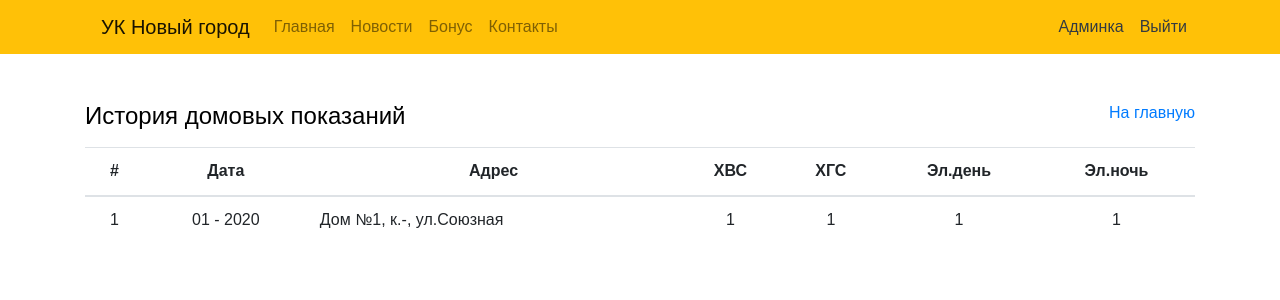
After one commit to halexx7/DJ_uk_newcity, a Django app: page /person/manager/house_history/ in a window 1280 px wide. The commit adds this page. Shown: the top 300 px of the page. Run offline with Django 3.2, Linux system fonts and the light colour scheme; a user stored in the database is signed in; data comes from the database, SQL or seed files in the repository; tables that the repository leaves empty hold one stand-in row (values such as "Sample post"); parts of the project's set-up code (start-up, migrations or seed data) failed here and were passed over; some libraries are stand-ins or nearby versions.

Commit message:
LK. Archive house current and list history page

```diff
--- a/authnapp/templates/authnapp/login.html
+++ b/authnapp/templates/authnapp/login.html
@@ -17,11 +17,9 @@
                 {% endif %}
                 {{ login_form.as_p }}
                 <br>
+                <a href="#" class="text-decoration-none  text-right">Забыли пароль?</a>
                 <input class="btn btn-outline-primary btn-block" type="submit" value="войти">
             </form>
-            <a class="btn btn-outline-secondary btn-block mt-3" href="{% url 'auth:register' %}"  role="button">
-                зарегистрироваться
-            </a>
         </div>
     </div>
 </section>
--- a/mainapp/models.py
+++ b/mainapp/models.py
@@ -229,8 +229,8 @@ class HouseHistory(models.Model):
     electric_day = models.PositiveIntegerField(verbose_name="Электр.день", null=True)
     electric_night = models.PositiveIntegerField(verbose_name="Электр.ночь", null=True)
 
-    created = models.DateTimeField(verbose_name="Создан", auto_now=True)
-    updated = models.DateTimeField(verbose_name="Обновлен", auto_now_add=True)
+    created = models.DateTimeField(verbose_name="Создан", auto_now_add=True)
+    updated = models.DateTimeField(verbose_name="Обновлен", auto_now=True)
 
     class Meta:
         ordering = ("-updated",)
@@ -262,6 +262,9 @@ class Standart(models.Model):
     hot_water = models.PositiveIntegerField(verbose_name="Гор.вода", null=True)
     electric_day = models.PositiveIntegerField(verbose_name="Электр.день", null=True)
     electric_night = models.PositiveIntegerField(verbose_name="Электр.ночь", null=True)
+
+    created = models.DateTimeField(verbose_name="Создан", auto_now_add=True)
+    updated = models.DateTimeField(verbose_name="Обновлен", auto_now=True)
 
     class Meta:
         ordering = ("-period",)
--- /dev/null
+++ b/personalacc/templates/personalacc/house_history_list.html
@@ -0,0 +1,50 @@
+{% extends 'personalacc/base.html' %}
+{% load staticfiles %}
+
+
+{% block menu %}
+    {% include 'mainapp/includes/inc_menu.html' %}
+{% endblock menu %}
+
+{% block content %}
+
+<div class="container">
+    <div class="my-5">
+        <div class="row  mt-5  mb-3  d-flex justify-content-between">
+            <h4 class="col">История домовых показаний</h4>
+            <a href="{% url 'personalacc:manager' %}" class="col  text-right  text-decoration-none">На главную</a>
+        </div>
+        <div class="manager-area__counters-history  mb-5">
+            <table class="table">
+                <thead>
+                    <tr>
+                        <th scope="col">#</th>
+                        <th scope="col">Дата</th>
+                        <th scope="col">Адрес</th>
+                        <th scope="col">ХВС</th>
+                        <th scope="col">ХГС</th>
+                        <th scope="col">Эл.день</th>
+                        <th scope="col">Эл.ночь</th>
+                    </tr>
+                </thead>
+
+                {% for el in history %}
+                <tbody>
+                    <tr>
+                        <td>{{ el.id }}</td>
+                        <td>{{ el.period|date:"m - Y" }}</td>
+                        <td class="text-left">{{ el.house }}</td>
+                        <td>{{ el.col_water }}</td>
+                        <td>{{ el.hot_water }}</td>
+                        <td>{{ el.electric_day }}</td>
+                        <td>{{ el.electric_night }}</td>
+                    </tr>
+                </tbody>
+                {% endfor %}
+
+            </table>
+        </div>
+    </div>
+</div>
+
+{% endblock content %}
--- a/personalacc/urls.py
+++ b/personalacc/urls.py
@@ -10,4 +10,5 @@ urlpatterns = [
     # re_path(r"^user/$", personalacc.user, name="user"),
     # re_path(r"^manager/$", personalacc.manager, name="manager"),
     re_path(r"^manager/$", personalacc.ManagerPageCreate.as_view(), name="manager"),
+    re_path(r"^manager/house_history/$", personalacc.HouseHistoryListView.as_view(), name="house_history"),
 ]
--- a/personalacc/views.py
+++ b/personalacc/views.py
@@ -82,7 +82,8 @@ class ManagerPageCreate(LoginRequiredMixin, CreateView):
         if 'form2' not in context:
             context['form2'] = self.second_form_class()
         context['uk'] = UK.objects.all()
-        context['history'] = HouseHistory.objects.all()
+        context['house_history'] = HouseHistory.objects.all()
+        context['house_current'] = HouseCurrent.objects.all()
         context['title'] = 'Менеджер | ООО Новый город'
         return context
 
@@ -97,15 +98,21 @@ class ManagerPageCreate(LoginRequiredMixin, CreateView):
 
             if form.is_valid():
                 post = self.request.POST
-                house = str(post.get('house'))
-                period = str(datetime.datetime.now().replace(day=1)).split(' '),
+                house = post.get('house')
+                # period = datetime.datetime.now().date().replace(day=1)
+                period = datetime.datetime.now().date().replace(day=1, month=7)
                 update_values = {
                     'col_water': post.get('col_water'),
                     'hot_water': post.get('hot_water'),
                     'electric_day': post.get('electric_day'),
                     'electric_night': post.get('electric_night'),
                 }
-                obj, created = HouseCurrent.objects.update_or_create(house_id=house, period=str(period[0][0]), defaults=update_values)
+                obj, created = HouseCurrent.objects.update_or_create(house_id=house, period=period, defaults=update_values)
+                #При создании новой записи удаляем старую
+                if created:
+                    previous_month = (period - datetime.timedelta(days=1)).replace(day=1)
+                    previous_value = HouseCurrent.objects.filter(house_id=house, period=previous_month)
+                    previous_value.delete()
                 ser_instance = serializers.serialize('json', [ obj, ])
                 return JsonResponse({"instance": ser_instance}, status=200)
             else:
@@ -114,15 +121,21 @@ class ManagerPageCreate(LoginRequiredMixin, CreateView):
         return JsonResponse({"error": ""}, status=400)
 
 
-@receiver(pre_save, sender=HouseCurrent)
+# При удалении ловим и сохраняем объект
+@receiver(pre_delete, sender=HouseCurrent)
 def copy_arhive_current_to_history_house(sender, instance, **kwargs):
     house = instance.house_id
-    period = str(instance.period).split(' '),
+    period = instance.period
     upd_val = {
-            # 'house': instance.house,
-            'col_water': instance.col_water,
-            'hot_water': instance.hot_water,
-            'electric_day': instance.electric_day,
-            'electric_night': instance.electric_night
-        }
-    obj, created = HouseHistory.objects.update_or_create(house_id=house, period=datetime.date(period[0][0]), defaults=upd_val)
+        'col_water': instance.col_water,
+        'hot_water': instance.hot_water,
+        'electric_day': instance.electric_day,
+        'electric_night': instance.electric_night
+    }
+    obj, created = HouseHistory.objects.update_or_create(house_id=house, period=period, defaults=upd_val)
+
+
+class HouseHistoryListView(LoginRequiredMixin, ListView):
+    model = HouseHistory
+    context_object_name = 'history'
+    template_name = 'personalacc/house_history_list.html'
--- a/static/js/manager.js
+++ b/static/js/manager.js
@@ -57,7 +57,7 @@ jQuery(document).ready(function(){
             type : 'POST',
             data: mForm,
             success: function (data) {
-        	    console.log(data);
+        	    console.log(data.responseText);
             },
             error: function (data) {
                 console.log(data.responseText);
```
Also changed, not shown: personalacc/templates/personalacc/manager_list.html (+5 -3 lines).
